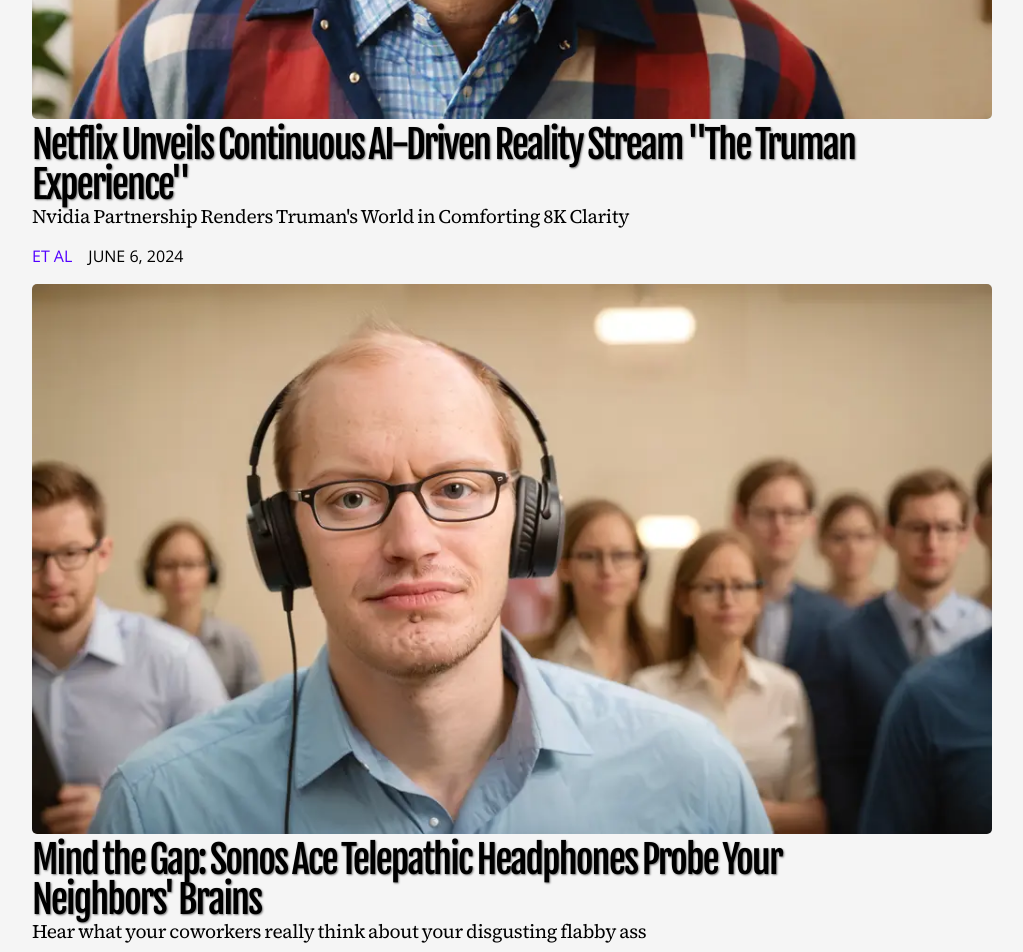
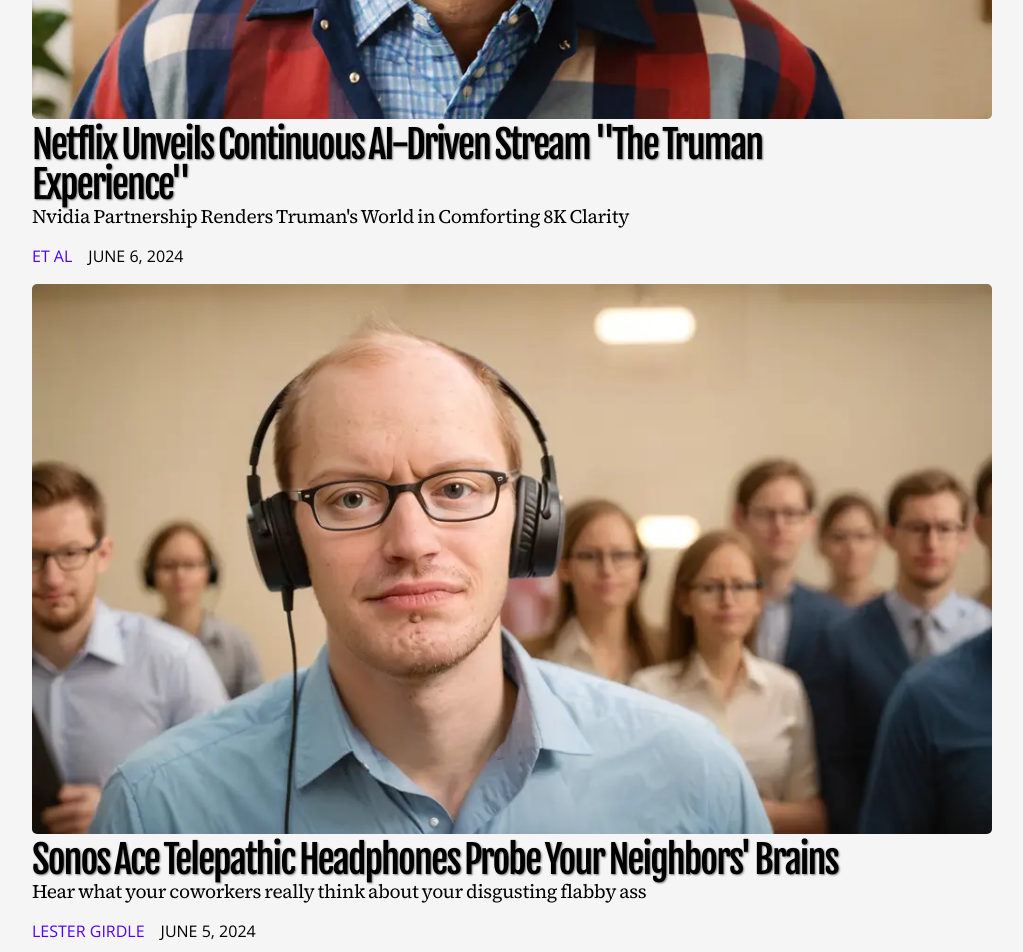
Before and after one commit to orbithammer/theGlitch, a React (Vite) app: page / in a window 1280 px wide. Shown: the part 2700-3652 px from the top of the page, without its empty margins (128-1151 px from the left). Built offline with nearby package versions, Linux system fonts and the light colour scheme; a web font is replaced by a local one.

Commit message:
optimized headlines

```diff
--- a/src/data/articles.ts
+++ b/src/data/articles.ts
@@ -24,7 +24,7 @@ export const articlesData = [
         category: `tech`,
         img: `/images/20240507-sonos-ace-telepathic.webp`,
         alt: `a man wearing headphones with a shocked expression with a street background`,
-        header: `Sonos Ace Telepathic Headphones: Listen to What Your Friends Are Really Thinking`,
+        header: `Sonos Ace Telepathic Headphones: Hear What Your Friends Really Think`,
         subhead: `Announcement imminent, provided they can convince people that mind-reading is a good idea`,
         author: `Et Al`,
         datePublished: new Date(2024,4,7,9),
@@ -58,11 +58,11 @@ export const articlesData = [
     },
     {
         id: 4,
-        articleUrl: `20240507-xropes-200-smart`,
+        articleUrl: `20240507-crossropes-200-smart`,
         category: `reviews`,
-        img: `/images/20240507-xropes-200-smart.webp`,
+        img: `/images/20240507-crossropes-200-smart.webp`,
         alt: `a happy, fit, middle-aged homeless man skipping rope`,
-        header: `X-Rope's $200 Smart Jump Rope: The Ultimate Workout for Your Bank Account`,
+        header: `Crossrope's Smart Jump Rope: A Workout for Your Bank Account`,
         subhead: `Get fit or go broke trying – the choice is yours`,
         author: `Et Al`,
         datePublished: new Date(2024,4,7,11),
@@ -138,7 +138,7 @@ export const articlesData = [
         category: `entertainment`,
         img: `/images/20240510-netlix-invents-spinning.webp`,
         alt: `hollowed out analog TV with a small dog inside and cage doors on the side`,
-        header: `Netflix Invents Spinning Wheel of Content to Recreate Channel Surfing Experience`,
+        header: `Netflix Recreates Channel Surfing Experience`,
         subhead: `"You're going to love whatever we decide to show you"`,
         author: `Et Al`,
         datePublished: new Date(2024,4,10),
@@ -313,7 +313,7 @@ export const articlesData = [
         category: `tech`,
         img: `/images/20240519-tesla-traps-owner.webp`,
         alt: `a woman trapped in a car with sweat and makup dripping down her face`,
-        header: `Tesla Traps Owner in Scorching Car Until She Consents to Brain Implant`,
+        header: `Tesla Traps Owner in Hot Car Until She Consents to Brain Implant`,
         subhead: `Elon claims air con released once owner agrees to implant Neuralink`,
         author: `Et Al`,
         datePublished: new Date(2024,4,19,21,20),
@@ -417,7 +417,7 @@ export const articlesData = [
         category: `ai`,
         img: `/images/20240524-googles-ai-bringing.webp`,
         alt: `Your sister holding strands of her hair saying, "I'm Cameron Diaz!"`,
-        header: `Google's AI: Bringing Families Closer, One Cringeworthy Moment at a Time`,
+        header: `Google's AI: Bringing Families Closer Through Awkward Shared Moments`,
         subhead: `New feature suggests r/Bozarking posts as serious family events`,
         author: `Et Al`,
         datePublished: new Date(2024,4,24,14),
@@ -490,7 +490,7 @@ export const articlesData = [
         category: `tech`,
         img: `/images/20240528-memorial-day-tech.webp`,
         alt: `WW2 era soldier holding a tablet in an electronics store`,
-        header: `Memorial Day Tech Blowout: Brave Soldiers Died for These Insane Deals!`,
+        header: `Memorial Day Tech Blowout: Brave Soldiers Died for These Crazy Deals!`,
         subhead: `As you binge Netflix on your discounted Chromebook, say a quiet "you're welcome" to the fallen`,
         author: `Et Al`,
         datePublished: new Date(2024,4,28,16,30),
@@ -528,7 +528,7 @@ export const articlesData = [
         category: `ai`,
         img: `/images/20240530-openais-talent-exodus.webp`,
         alt: `Sam Altman in his bunker`,
-        header: `OpenAI's Talent Exodus: Coding Geniuses Seek Greener Pastures, Literally`,
+        header: `OpenAI's Talent Exodus: Geniuses Seek Greener Pastures, Literally`,
         subhead: `Disgruntled employees ditch AI for agricultural innovation: "At least I know what the dirt is thinking, unlike some people."`,
         author: `Et Al`,
         datePublished: new Date(2024,4,30,17),
@@ -650,7 +650,7 @@ export const articlesData = [
         category: `reviews`,
         img: `/images/20240605-mind-the-gap.webp`,
         alt: `ugly male office worker wearing headphones on the verge of crying`,
-        header: `Mind the Gap: Sonos Ace Telepathic Headphones Probe Your Neighbors' Brains`,
+        header: `Sonos Ace Telepathic Headphones Probe Your Neighbors' Brains`,
         subhead: `Hear what your coworkers really think about your disgusting flabby ass`,
         author: `Lester Girdle`,
         datePublished: new Date(2024,5,5,21),
@@ -671,7 +671,7 @@ export const articlesData = [
         category: `entertainment`,
         img: `/images/20240606-netflix-unveils-continuous.webp`,
         alt: `ugly male office worker wearing headphones on the verge of crying`,
-        header: `Netflix Unveils Continuous AI-Driven Reality Stream "The Truman Experience"`,
+        header: `Netflix Unveils Continuous AI-Driven Stream "The Truman Experience"`,
         subhead: `Nvidia Partnership Renders Truman's World in Comforting 8K Clarity`,
         author: `Et Al`,
         datePublished: new Date(2024,5,6,18),
```
Also changed, not shown: public/images/20240507-crossropes-200-smart.webp (added).
